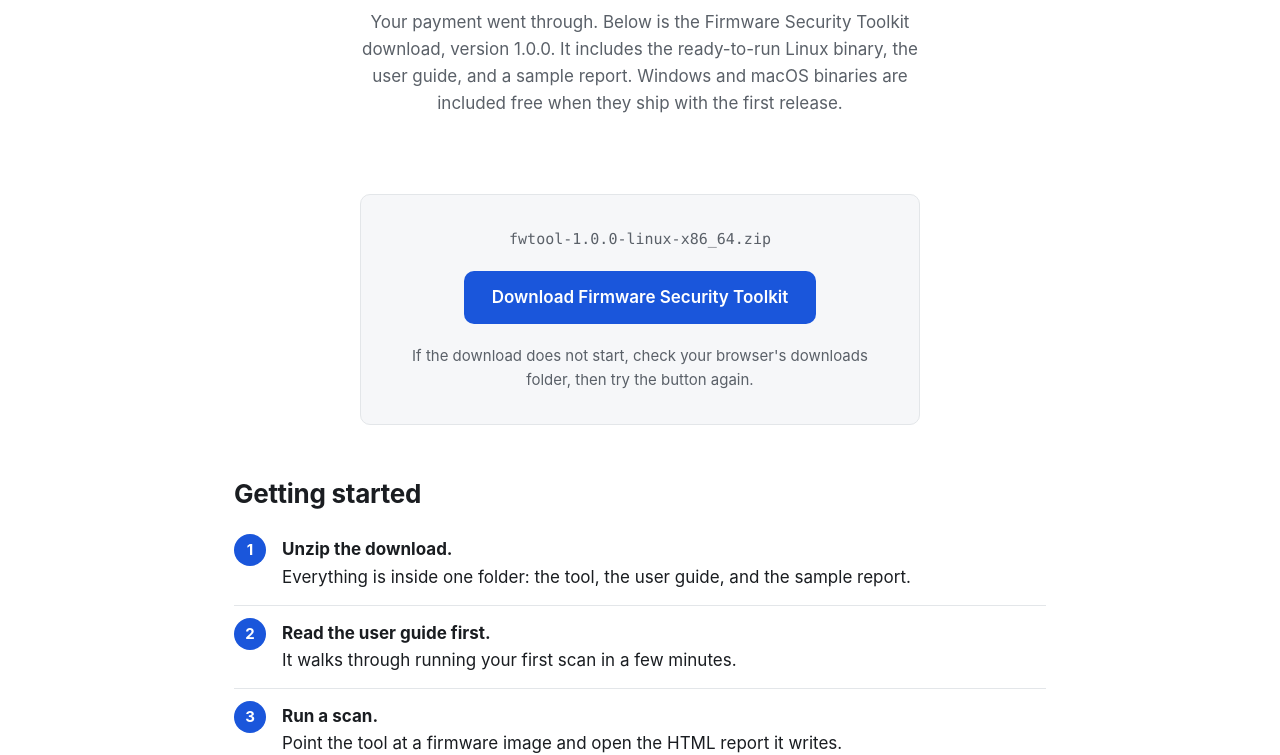
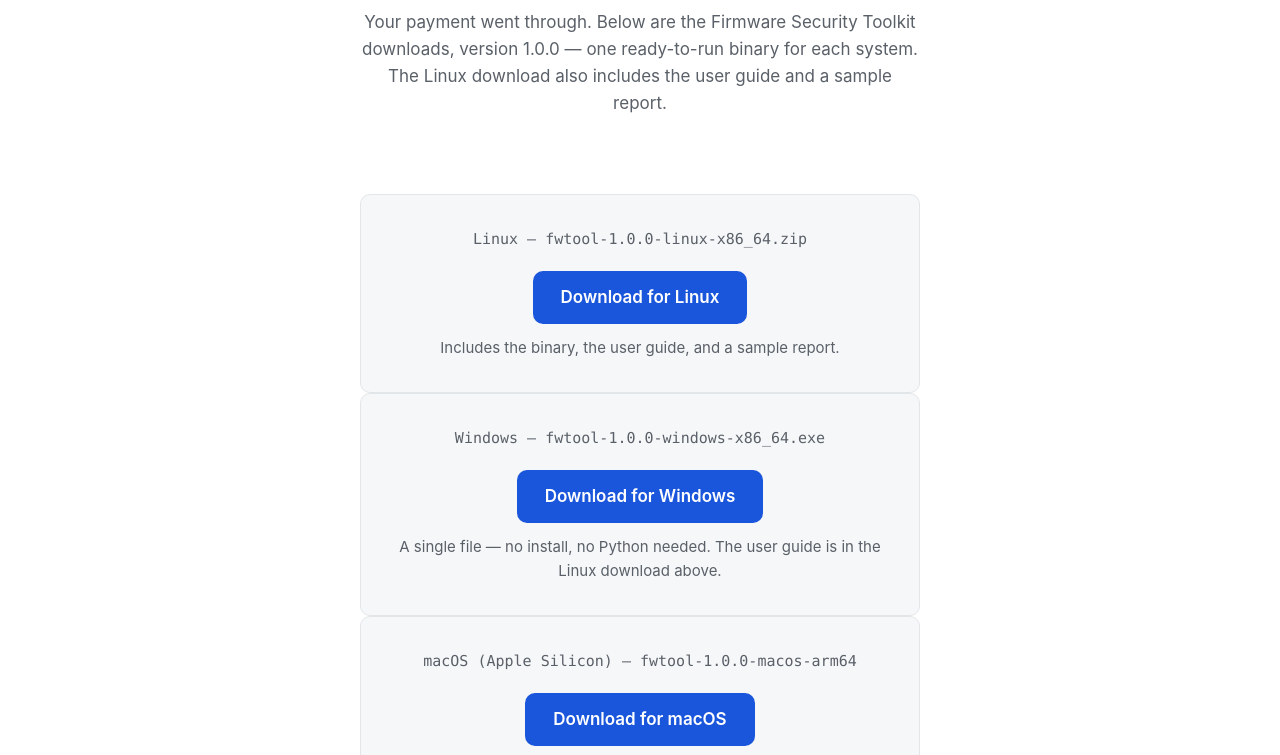
Before and after one commit to JamesMarcusAnderson/firmwarescope, a plain HTML site: page download.html in a window 1280 px wide. Shown: the part 184-939 px from the top of the page. Drawn offline with Linux system fonts and the light colour scheme.

Commit message:
sales: all three binaries now available (Linux/Windows/macOS v1.0.0)

```diff
--- a/download.html
+++ b/download.html
@@ -16,19 +16,33 @@
   <div class="wrap">
     <div class="download-hero">
       <h1>Thank you. Your download is ready.</h1>
-      <p>Your payment went through. Below is the Firmware Security Toolkit download, version 1.0.0. It includes the ready-to-run Linux binary, the user guide, and a sample report. Windows and macOS binaries are included free when they ship with the first release.</p>
+      <p>Your payment went through. Below are the Firmware Security Toolkit downloads, version 1.0.0 — one ready-to-run binary for each system. The Linux download also includes the user guide and a sample report.</p>
     </div>
 
     <div class="download-box">
-      <p class="file-name">fwtool-1.0.0-linux-x86_64.zip</p>
-      <a class="btn" href="https://jamesmarcusanderson.github.io/fwtool/fwtool-1.0.0-linux-x86_64.zip">Download Firmware Security Toolkit</a>
-      <p style="color: var(--muted); font-size: 15px; margin: 20px 0 0;">If the download does not start, check your browser's downloads folder, then try the button again.</p>
+      <p class="file-name">Linux — fwtool-1.0.0-linux-x86_64.zip</p>
+      <a class="btn" href="https://jamesmarcusanderson.github.io/fwtool/fwtool-1.0.0-linux-x86_64.zip">Download for Linux</a>
+      <p style="color: var(--muted); font-size: 15px; margin: 12px 0 0;">Includes the binary, the user guide, and a sample report.</p>
     </div>
+
+    <div class="download-box">
+      <p class="file-name">Windows — fwtool-1.0.0-windows-x86_64.exe</p>
+      <a class="btn" href="https://github.com/JamesMarcusAnderson/firmware-security-toolkit/releases/download/v1.0.0/fwtool-1.0.0-windows-x86_64.exe">Download for Windows</a>
+      <p style="color: var(--muted); font-size: 15px; margin: 12px 0 0;">A single file — no install, no Python needed. The user guide is in the Linux download above.</p>
+    </div>
+
+    <div class="download-box">
+      <p class="file-name">macOS (Apple Silicon) — fwtool-1.0.0-macos-arm64</p>
+      <a class="btn" href="https://github.com/JamesMarcusAnderson/firmware-security-toolkit/releases/download/v1.0.0/fwtool-1.0.0-macos-arm64">Download for macOS</a>
+      <p style="color: var(--muted); font-size: 15px; margin: 12px 0 0;">A single file — no install, no Python needed. The user guide is in the Linux download above.</p>
+    </div>
+
+    <p style="color: var(--muted); font-size: 15px; margin: 20px 0 0;">If a download does not start, check your browser's downloads folder, then try the button again.</p>
 
     <section>
       <h2>Getting started</h2>
       <ol class="steps">
-        <li><strong>Unzip the download.</strong>Everything is inside one folder: the tool, the user guide, and the sample report.</li>
+        <li><strong>Unzip the Linux download.</strong>Everything is inside one folder: the tool, the user guide, and the sample report. Windows and macOS are single files — just run them.</li>
         <li><strong>Read the user guide first.</strong>It walks through running your first scan in a few minutes.</li>
         <li><strong>Run a scan.</strong>Point the tool at a firmware image and open the HTML report it writes.</li>
       </ol>
```
Also changed, not shown: index.html (+4 -4 lines).
